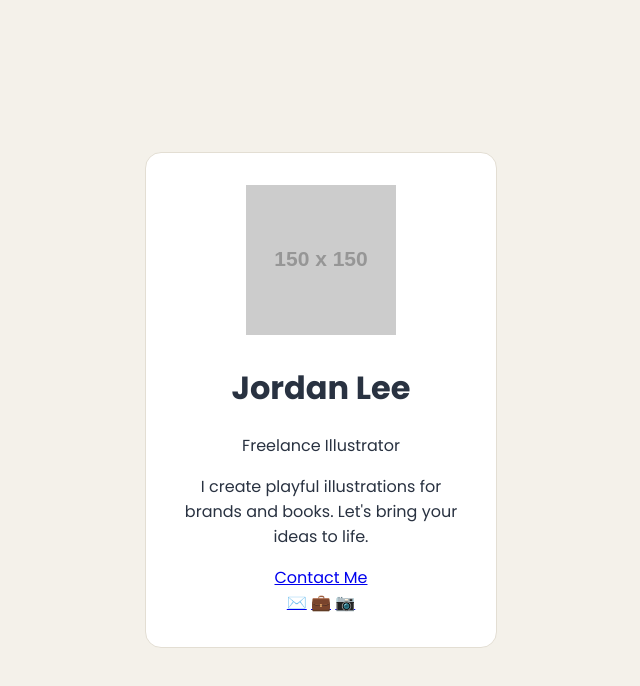
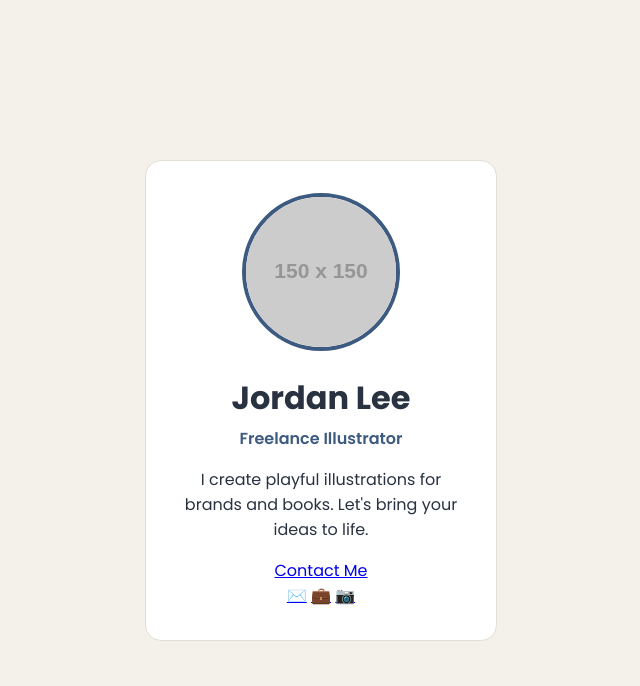
Before and after one commit to Herman1258/W4C, a plain HTML site: page index.html in a window 1280 px wide. Shown: the whole page, without its empty margins (319-959 px from the left). Drawn offline with Linux system fonts and the light colour scheme; placeholder pictures from the web are drawn by us.

Commit message:
Styled photo and text

```diff
--- a/css/style.css
+++ b/css/style.css
@@ -20,3 +20,23 @@ body {
   border-radius: 1rem;
   text-align: center;
 }
+.photo {
+  width: 150px;
+  height: 150px;
+  border-radius: 50%;
+  border: 4px solid #3D5A80;
+}
+
+h1 {
+  margin: 1rem 0 0.25rem;
+}
+
+.title {
+  margin: 0;
+  color: #3D5A80;
+  font-weight: 600;
+}
+
+.bio {
+  margin: 1rem 0;
+}
```
